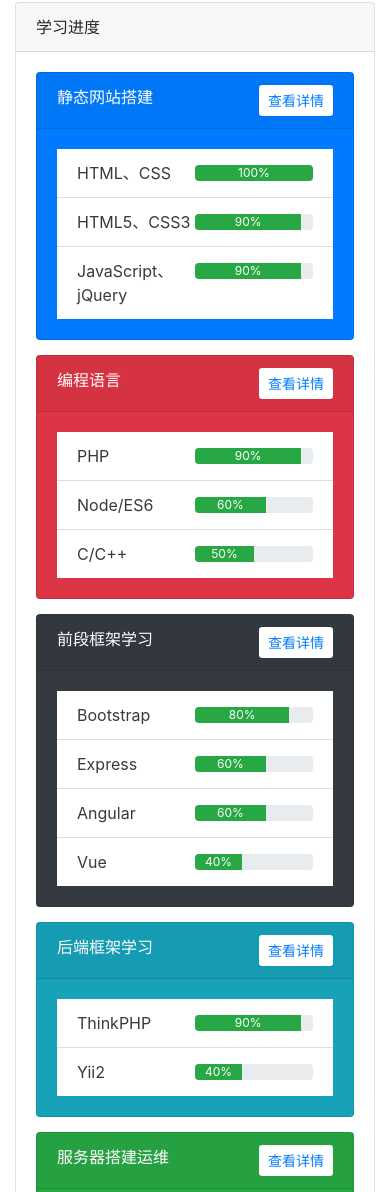
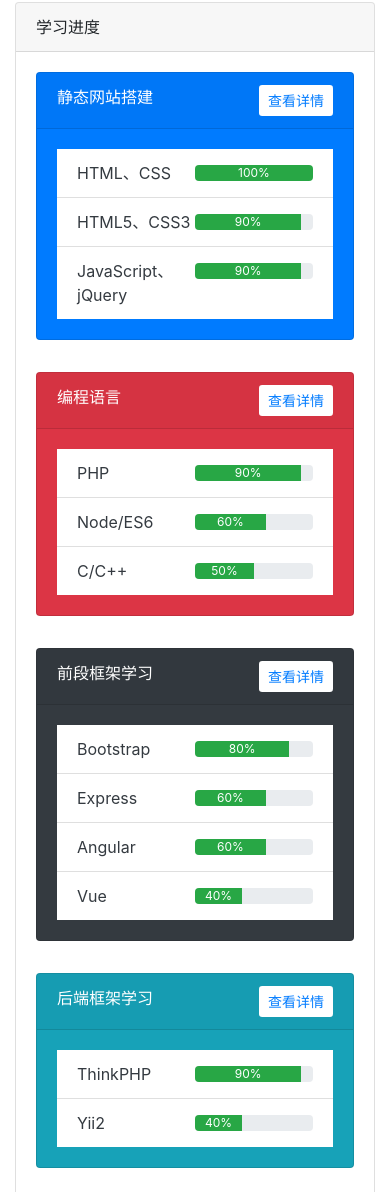
Before and after one commit to jinlixing/jinlixing.github.io, a website: page index.html in a window 390 px wide. Shown: the part 1164-2356 px from the top of the page. Drawn offline with nearby package versions, Linux system fonts and the light colour scheme.

Commit message:
20181222

```diff
--- a/css/style.css
+++ b/css/style.css
@@ -2,3 +2,27 @@
     width: 100vw;
     height: 100vh;
 }
+@media screen and (max-width: 1500px) {
+    .card-deck .card {
+        min-width: 20%;
+        margin-bottom: 2rem;
+    }
+}
+@media screen and (max-width: 1200px) {
+    .card-deck .card {
+        min-width: 25%;
+        margin-bottom: 2rem;
+    }
+}
+@media screen and (max-width: 768px) {
+    .card-deck .card {
+        min-width: 40%;
+        margin-bottom: 2rem;
+    }
+}
+@media screen and (max-width: 576px) {
+    .card-deck .card {
+        min-width: 80%;
+        margin-bottom: 2rem;
+    }
+}
--- a/index.html
+++ b/index.html
@@ -4,6 +4,7 @@
     <meta charset="utf-8">
     <meta name="viewport" content="width=device-width, initial-scale=1, maximum-scale=1">
     <link rel="stylesheet" href="https://stackpath.bootstrapcdn.com/bootstrap/4.1.1/css/bootstrap.min.css" integrity="sha384-WskhaSGFgHYWDcbwN70/dfYBj47jz9qbsMId/iRN3ewGhXQFZCSftd1LZCfmhktB" crossorigin="anonymous">
+    <link rel="stylesheet" href="./css/style.css">
     <!--<link rel="stylesheet" href="./node_modules/bootstrap/dist/css/bootstrap.css">-->
 </head>
 <body>
@@ -229,8 +230,5 @@
         </div>
     </div>
 </div>
-<script>
-    alert(document.documentElement.clientWidth);
-</script>
 </body>
 </html>
```
Also changed, not shown: tools/index.html (+2 -2 lines), website-static/index.html (+2 -2 lines).
